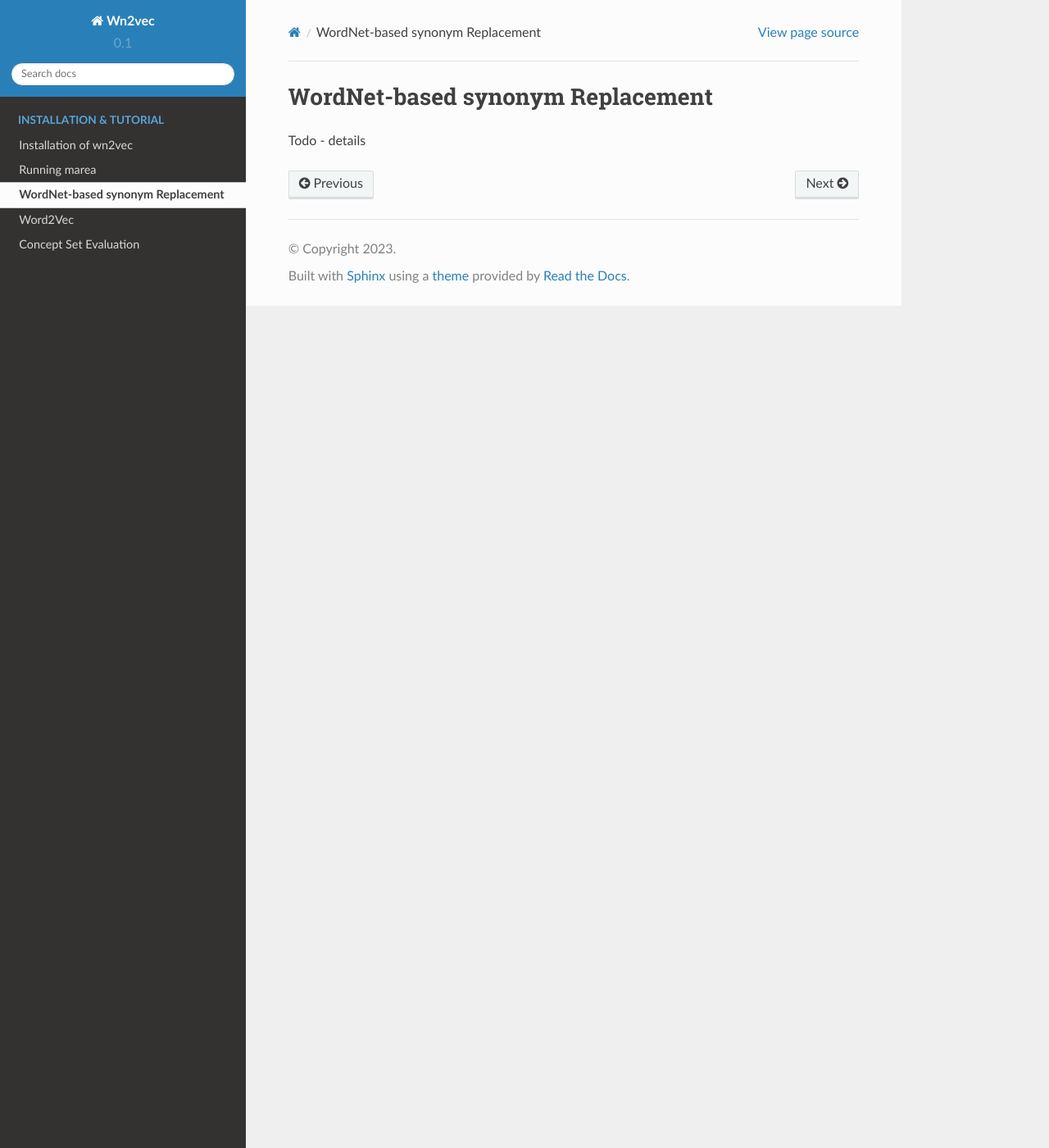
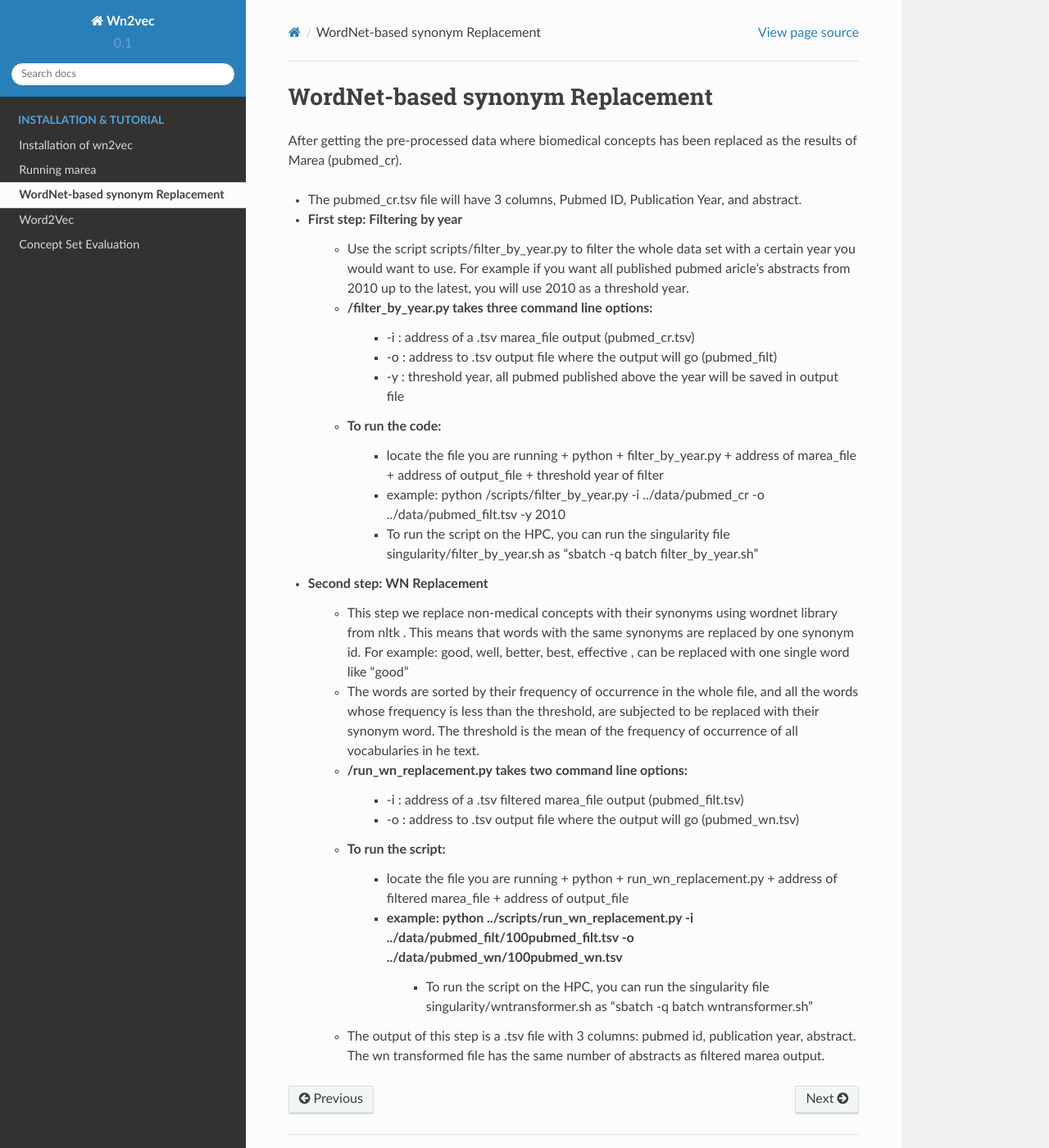
Before and after one commit to TheJacksonLaboratory/wn2vec, a Sphinx documentation site: the page built from docs/wordnetreplacement.rst, in a window 1280 px wide and 1400 px high. Shown: the whole window at 82% size. Built offline with Sphinx 7.4.7 and the Read the Docs theme 2.0.0, drawn with Linux system fonts in a browser that asks for light colours; pages that are not in the unit, such as notebooks, are missing from menus.

Commit message:
updated documentation

```diff
--- a/docs/index.rst
+++ b/docs/index.rst
@@ -39,7 +39,7 @@ See :ref:`rst_marea` for instructions in how to run marea to perform biomedical
 WordNet-based synonym Replacement
 ^^^^^^^^^^^^^^^^^^^^^^^^^^^^^^^^^
 
-The XYZ script from the wn2vec package is used to replace non-biomedical synonyms with WordNet identifiers.
+The /run_wn_replacement.py script from the wn2vec package is used to replace non-biomedical synonyms with WordNet identifiers.
 
 See :ref:`wnreplacement` for details.
 
@@ -51,6 +51,8 @@ We perform word2vec embedding using TensorFlow2 with the XYZ script from the wn2
 compare the results of embedding with and without WordNet replacment, embedding is performed on both datasets.
 
 See :ref:`w2v` for details.
+
+This step has to be run twice, first for pubmed_filt.tsv and second for wordnet.tsv before going to the following step
 
 
 Evaluating concept sets
--- a/docs/wordnetreplacement.rst
+++ b/docs/wordnetreplacement.rst
@@ -4,4 +4,29 @@
 WordNet-based synonym Replacement
 =================================
 
-Todo - details
+
+After getting the pre-processed data where biomedical concepts has been replaced as the results of Marea (pubmed_cr).
+
+* The pubmed_cr.tsv file will have 3 columns, Pubmed ID, Publication Year, and abstract.
+* First step: Filtering by year
+    * Use the script scripts/filter_by_year.py to filter the whole data set with a certain year you would want to use. For example if you want all published pubmed aricle’s abstracts from 2010  up to the latest, you will use 2010 as a threshold year.
+    * /filter_by_year.py takes three command line options:
+        * -i : address of a .tsv marea_file output (pubmed_cr.tsv)
+        * -o : address to .tsv output file where the output will go (pubmed_filt)
+        * -y : threshold year, all pubmed published above the year will be saved in output file
+    * To run the code:
+        * locate the file you are running + python + filter_by_year.py + address of marea_file + address of output_file + threshold year of filter
+        * example:  python  /scripts/filter_by_year.py  -i   ../data/pubmed_cr  -o ../data/pubmed_filt.tsv  -y 2010
+        * To run the script on the HPC, you can run the singularity file  singularity/filter_by_year.sh as “sbatch -q batch filter_by_year.sh”
+* Second step: WN Replacement
+    * This step  we replace non-medical concepts with their synonyms using wordnet library from nltk . This means that words with the same synonyms are replaced by one synonym id. For example: good, well, better, best, effective , can be replaced with one single word  like “good”
+    * The words are sorted by their frequency of occurrence in the whole file, and all the words whose frequency is less than the threshold, are subjected to be replaced with their synonym word. The threshold is the mean of the frequency of occurrence of all vocabularies in he text.
+    * /run_wn_replacement.py takes two command line options:
+        * -i : address of a .tsv filtered marea_file output (pubmed_filt.tsv)
+        * -o : address to .tsv output file where the output will go (pubmed_wn.tsv)
+
+    * To run the script:
+        * locate the file you are running + python + run_wn_replacement.py + address of filtered marea_file + address of output_file
+        * example:  python ../scripts/run_wn_replacement.py -i ../data/pubmed_filt/100pubmed_filt.tsv -o ../data/pubmed_wn/100pubmed_wn.tsv
+            * To run the script on the HPC, you can run the singularity file  singularity/wntransformer.sh as “sbatch -q batch wntransformer.sh”
+    * The output of this step is a .tsv file with 3 columns: pubmed id, publication year, abstract. The wn transformed file has the same number of abstracts as filtered marea output.
```
Also changed, not shown: docs/install.rst (+11 -0 lines), docs/word2vec.rst (+21 -1 lines), 14 other files.
